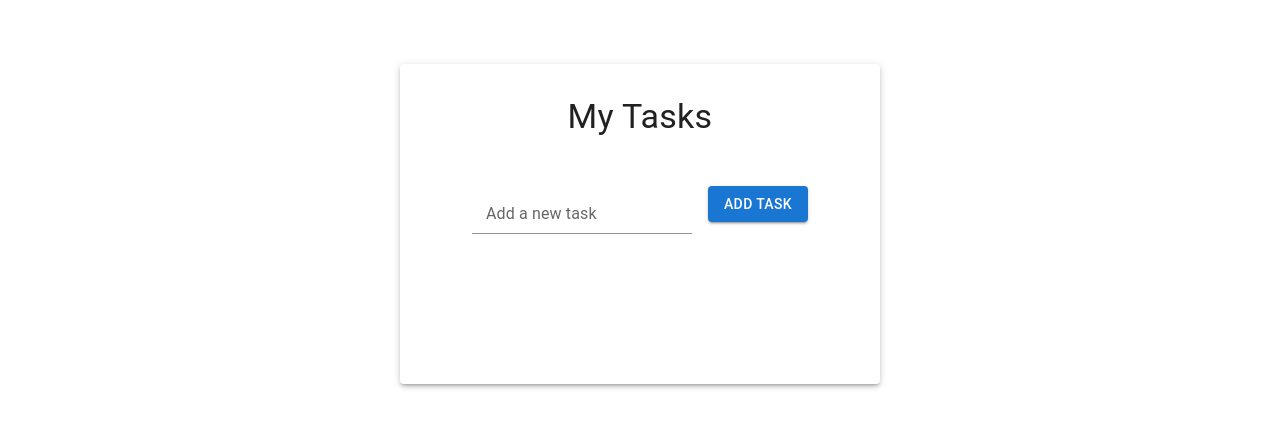
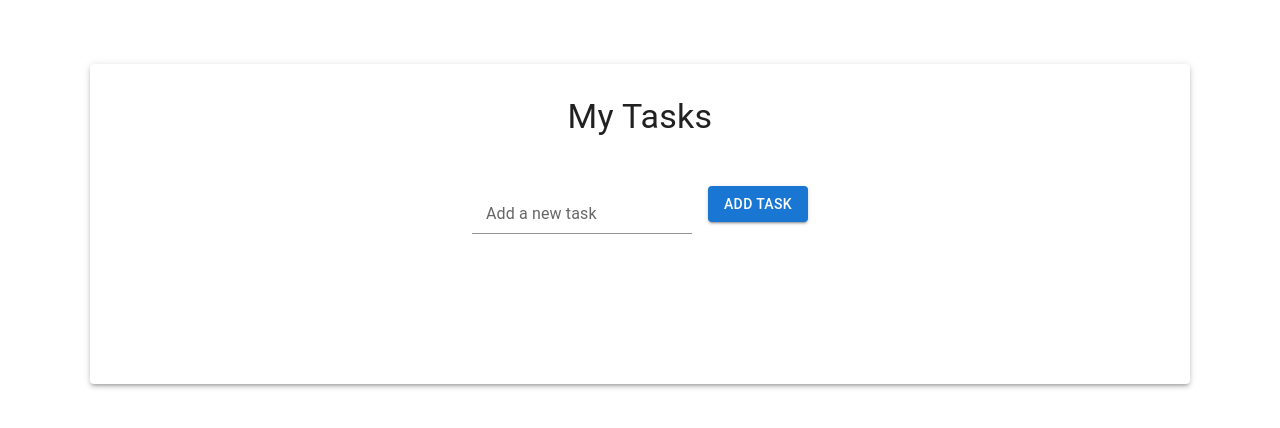
Before and after one commit to igal1290/todo-application, a React (Create React App) app: page / in a window 1280 px wide. Shown: the top 428 px of the page. Built offline with nearby package versions, Linux system fonts and the light colour scheme.

Commit message:
change card component width

```diff
--- a/src/pages/Home.jsx
+++ b/src/pages/Home.jsx
@@ -42,7 +42,7 @@ const Home = () => {
     <div>
       <Card
         elevation={3}
-        sx={{ width: 480, minHeight: 320, mx: 'auto', mt: '4rem' }}
+        sx={{ width: 1100, minHeight: 320, mx: 'auto', mt: '4rem' }}
       >
         <CardContent>
           <Typography mt={2} mb={6} align="center" gutterBottom variant="h4">
```
